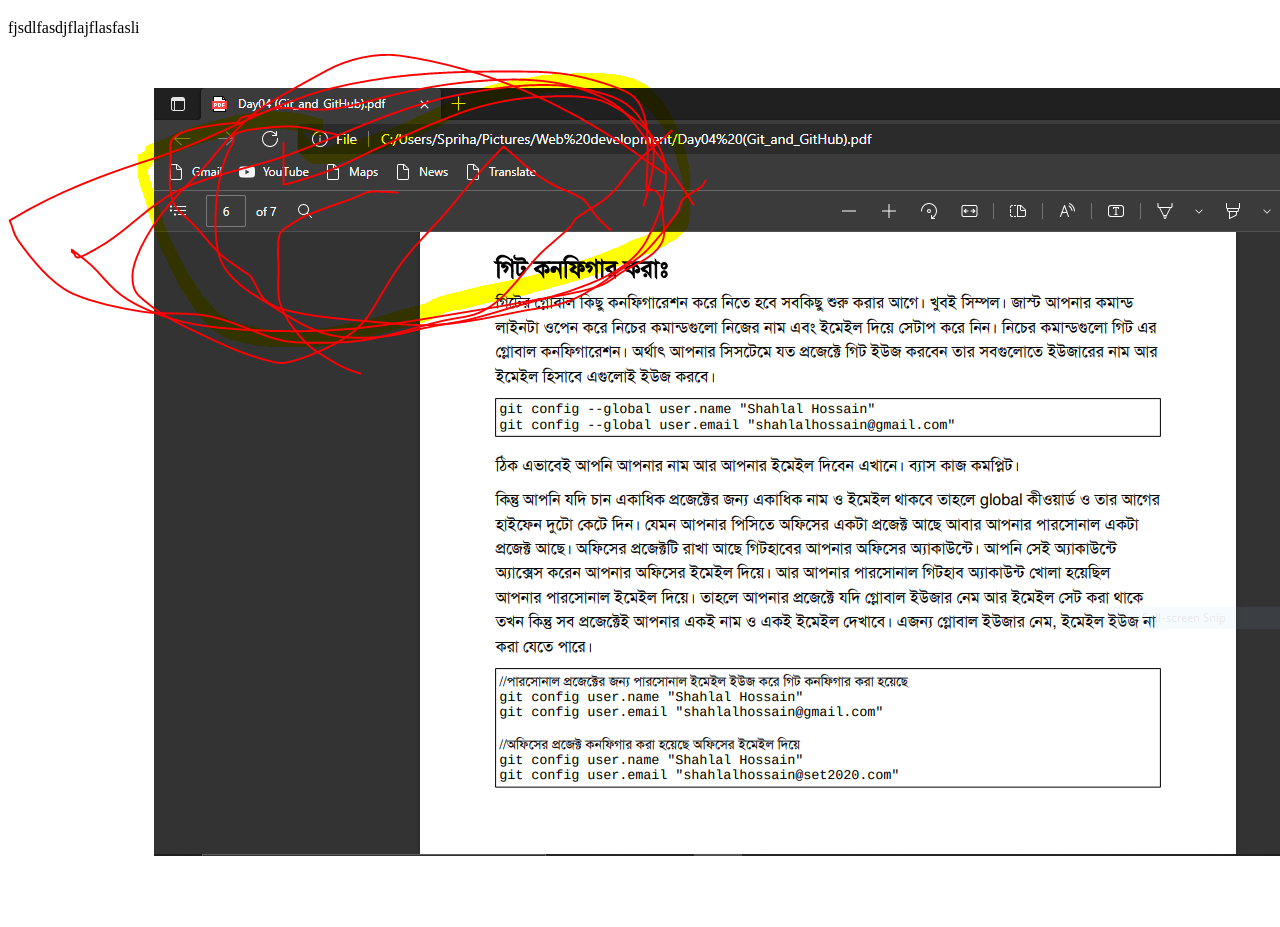
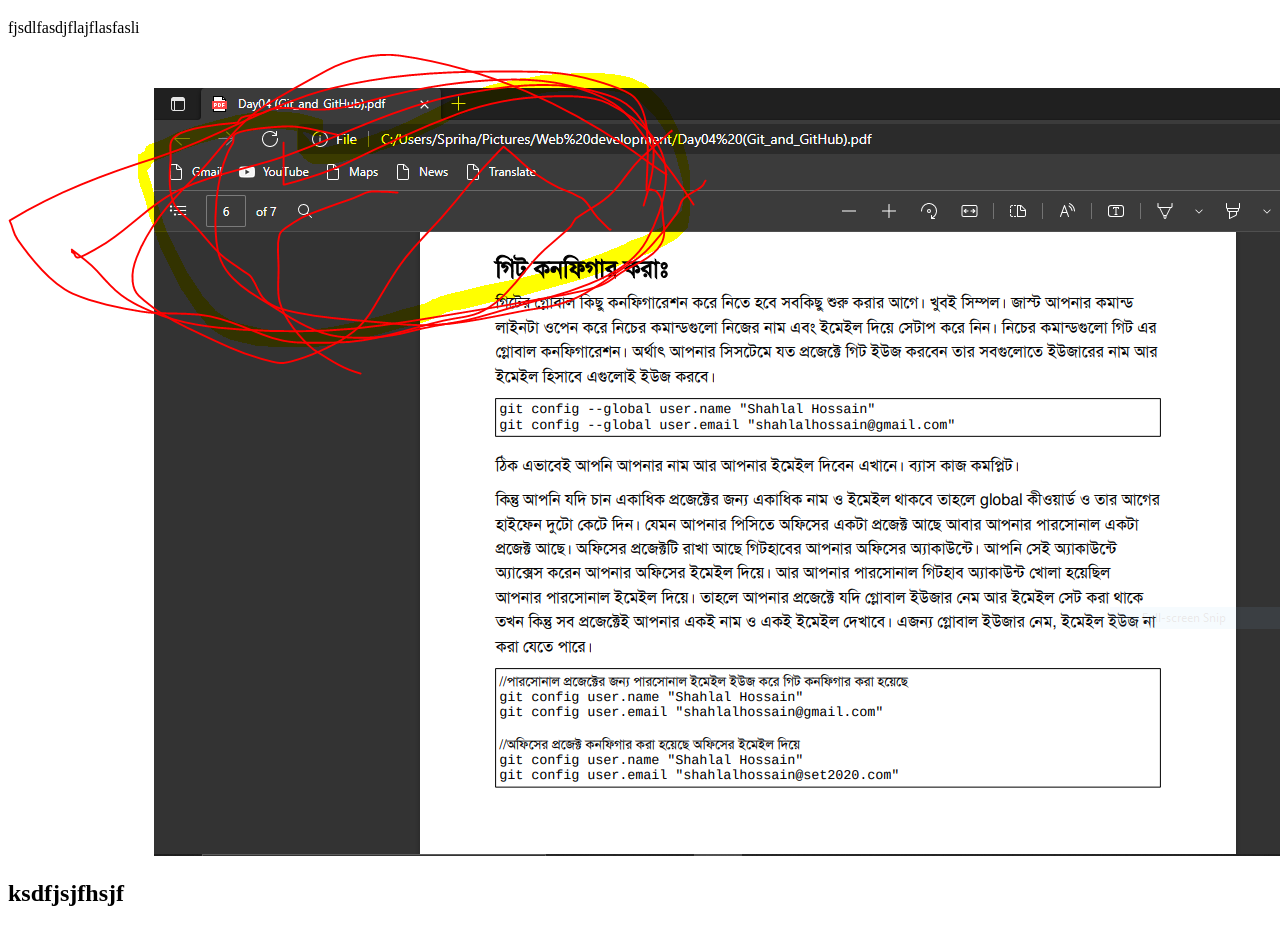
Before and after one commit to SprihaBarua/calculator, a plain HTML site: page index.html in a window 1280 px wide. Shown: the part 61-988 px from the top of the page. Before the commit the page ends 929 px from the top, so only its background shows below. Drawn offline with Linux system fonts and the light colour scheme.

Commit message:
Update index.html

```diff
--- a/index.html
+++ b/index.html
@@ -12,6 +12,7 @@
 	<h1>Hey!</h1>
 	<p>fjsdlfasdjflajflasfasli</p>
 	<img src="img/Capture.PNG" alt="">
+	<h2> ksdfjsjfhsjf </h2>
 
 </body>
 </html>
```
